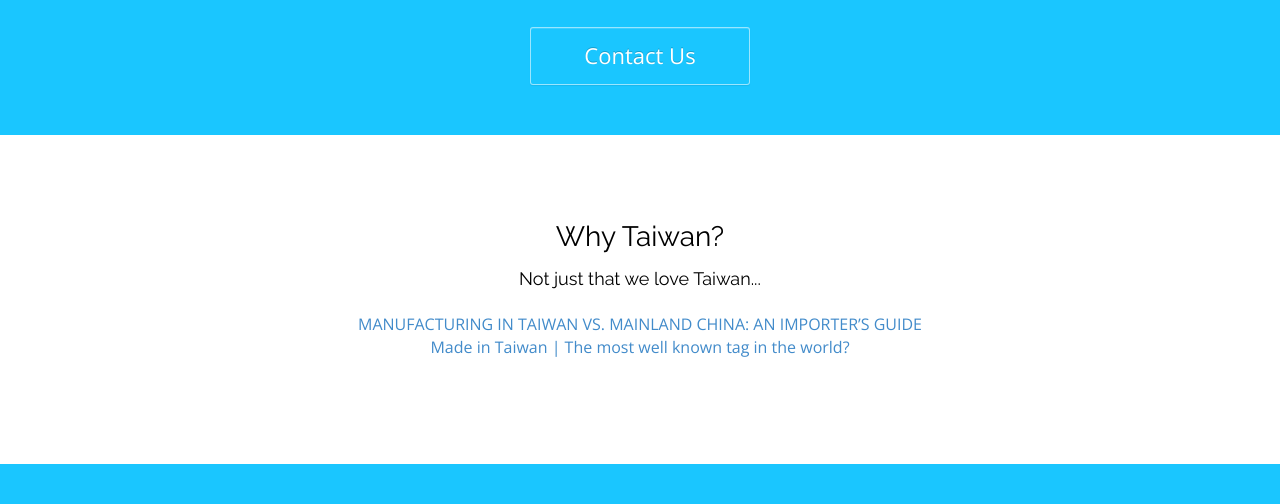
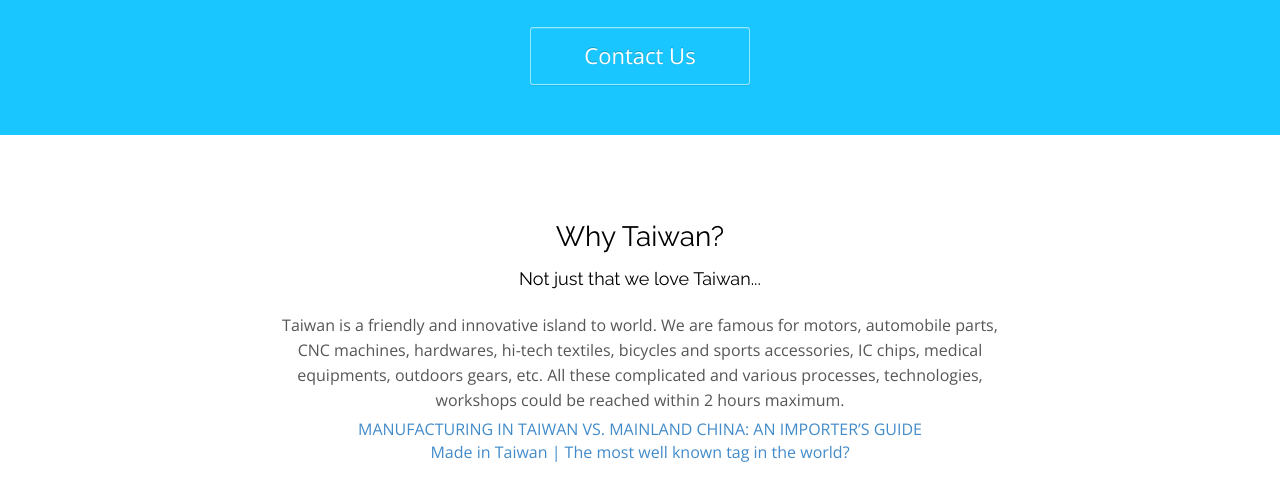
Before and after one commit to 7wei/wefindgoods, a plain HTML site: page src/index.html in a window 1280 px wide. Shown: the part 4240-4744 px from the top of the page. Drawn offline with nearby package versions, Linux system fonts and the light colour scheme; some packages are replaced by stand-ins of ours; a script that the page names is missing.

Commit message:
update why taiwa

```diff
--- a/src/index.html
+++ b/src/index.html
@@ -435,6 +435,7 @@
                                 <div class="subtitle"><h5>Not just that we love Taiwan...</h5></div>
                             </div>
                             <p class=" wow fadeInUp animated" data-wow-offset="10" data-wow-duration="1.5s">
+                                Taiwan is a friendly and innovative island to world. We are famous for motors, automobile parts, CNC machines, hardwares, hi-tech textiles, bicycles and sports accessories, IC chips, medical equipments, outdoors gears, etc. All these complicated and various processes, technologies, workshops could be reached within 2 hours maximum.
                                 <ul>
                                     <li><a href="https://www.intouch-quality.com/blog/manufacturing-in-taiwan-vs.-mainland-china-an-importers-guide" target="_blank">MANUFACTURING IN TAIWAN VS. MAINLAND CHINA: AN IMPORTER’S GUIDE</a></li>
                                     <li><a href="https://ypi-asia.com/2018/10/15/made-in-taiwan-the-label-everybody-knows/" target="_blank">Made in Taiwan | The most well known tag in the world?</a></li>
```
